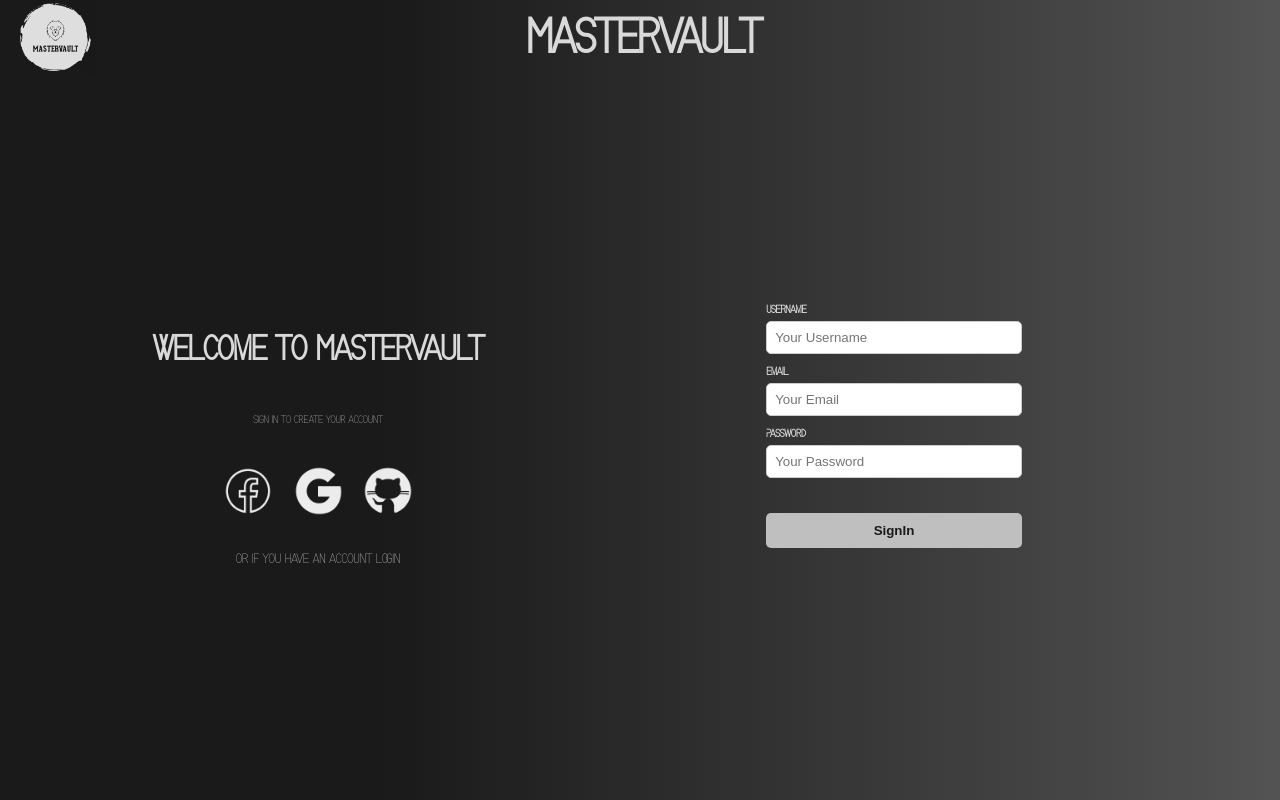
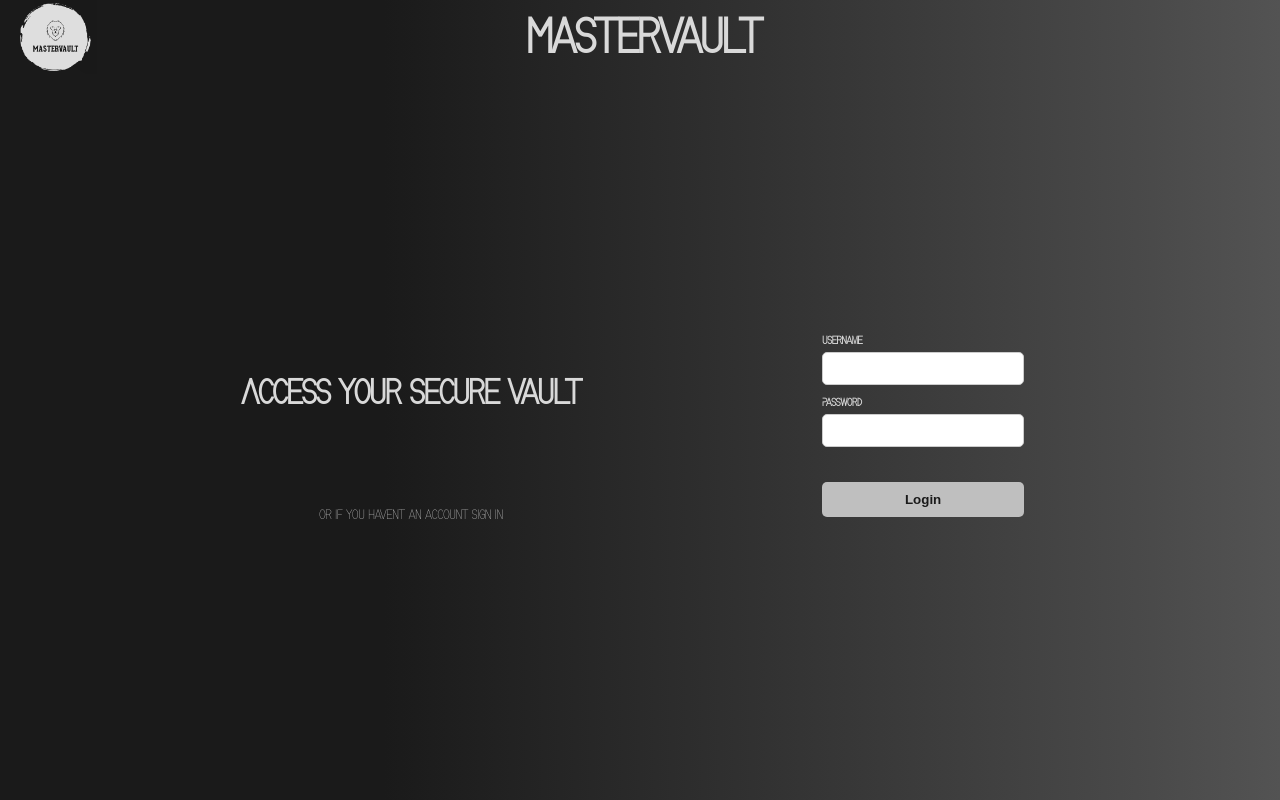
Before and after one commit to Max1mus5/MasterVault, a React (Create React App) app in the folder PWDManager/react_password_components/: page / in a window 1280 px wide. Built offline with nearby package versions, Linux system fonts and the light colour scheme; no server answers; the HTML template or start-up script is replaced by a standard one.

Commit message:
Login View Functional

```diff
--- a/PWDManager/react_password_components/src/App.css
+++ b/PWDManager/react_password_components/src/App.css
@@ -7,3 +7,13 @@
   width: 100%; /* Ocupa todo el ancho disponible */
   background: linear-gradient(90deg, #1A1A1A 30%, #4A4A4A 90%, #535353 100%);
 }
+
+.Login{
+  display: flex;
+  flex-direction: column;
+  align-items: center;
+  justify-content: center;
+  height: 100vh; /* Ocupa toda la altura de la pantalla */
+  width: 100%; /* Ocupa todo el ancho disponible */
+  background: linear-gradient(90deg, #1A1A1A 30%, #4A4A4A 90%, #535353 100%);
+}
--- a/PWDManager/react_password_components/src/App.js
+++ b/PWDManager/react_password_components/src/App.js
@@ -2,13 +2,17 @@ import React,{useState, useEffect} from 'react';//react hooks, useState and useE
 import api from './API'
 import './App.css';
 import Signin from './components/Signin';
-
+import Login from './components/Login';
+/*
+<div className="Signin">
+      <Signin url={api}/>
+      </div>
+    */
 const App = ()=>{
   return(
-    <div className="Signin">
-      <Signin url={api}/>
+    <div className='Login'>
+      <Login url={api}/>
     </div>
-
   )
 
 }
--- /dev/null
+++ b/PWDManager/react_password_components/src/components/Login.jsx
@@ -0,0 +1,110 @@
+import React, { useState } from 'react';
+import '../components_css/Login.css'; // Importa tus estilos CSS
+import logo from '../img/LOGO.png'
+
+
+const Login = (url) => {
+  url = url.url;
+  const [formData, setFormData] = useState({
+    username: '',
+    password: ''
+  });
+
+  const [successMessage, setSuccessMessage] = useState('');
+  const [errorMessage, setErrorMessage] = useState('');
+
+  const showMessageSuccess = (message, duration = 5000) => {
+    setSuccessMessage(message);
+    setTimeout(() => {
+      setSuccessMessage('');
+    }, duration);
+  };
+
+  const showMessageError = (message, duration = 5000) => {
+    setErrorMessage(message);
+    setTimeout(() => {
+      setErrorMessage('');
+    }, duration);
+  };
+
+  const handleInputChange = (event)=>{
+    const value =event.target.value;
+    setFormData({
+      ...formData,
+      [event.target.name]:value,
+    });}
+
+  const handleFormSubmit = async (event) => {
+    event.preventDefault();
+    console.log('form data:', formData);
+
+    try {
+      const response = await fetch('http://127.0.0.1:8080/auth/login/', {
+        method: 'POST',
+        headers: {
+          'Content-Type': 'application/json'
+        },
+        body: JSON.stringify(formData)
+      });
+
+      if (response.ok) {
+        showMessageSuccess('Login Successfull 😎');
+
+        // Guardar el token en el caché de la sesión
+        const data = await response.json();
+        const token = data.token;
+        sessionStorage.setItem('token', token);
+        // Redirigir al usuario a otra página si es necesario
+        // window.location.href = '/dashboard'; // Por ejemplo, redirige a la página de dashboard
+      } else {
+        // Error en el inicio de sesión
+        const data = await response.json();
+        showMessageError(data.message || 'Login Error 💀');
+      }
+    } catch (error) {
+      console.error('LOGIN ERROR:', error);
+      showMessageError('Login Error 💀');
+    }
+  };
+
+
+
+
+  return (
+    <div className="login_container">
+      <nav className='login_navbar'>
+        <div className='logo_image'>
+          <img src={logo} alt='logo' />
+
+        </div>
+        <div className='title'>
+         <h1 id='main_title'>MasterVault</h1>
+        </div>
+      </nav>
+      <div className='login_welcome_form'>
+
+        <div className='welcome_login'>
+          <h2>Access Your Secure Vault</h2>
+          <p></p>
+
+
+          <p id='login_signin_mesagge'>Or if you havent an account <a href={''}>SIGN IN</a></p>
+        </div>
+
+      <form onSubmit={handleFormSubmit}>
+        <div className="login-form-group">
+          <label htmlFor="username">Username</label>
+          <input type="text" name="username" id="username" value={formData.username} onChange={handleInputChange} />
+          <label htmlFor="password">Password</label>
+          <input type="password" name="password" id="password" value={formData.password} onChange={handleInputChange} />
+          <button type="submit" className="login_button">Login</button>
+        </div>
+      </form>
+      {successMessage && <div className="message-container_successful">{successMessage}</div>}
+      {errorMessage && <div className="message-container_error">{errorMessage}</div>}
+      </div>
+    </div>
+  );
+};
+
+export default Login;
--- a/PWDManager/react_password_components/src/components/Signin.jsx
+++ b/PWDManager/react_password_components/src/components/Signin.jsx
@@ -15,6 +15,30 @@ const Signin = (url) => {
     password:''
   });
 
+  const [successMessage, setSuccessMessage] = useState('');
+  const [errorMessage, setErrorMessage] = useState('');
+
+  const showMessageSuccess = (message, duration = 5000) => {
+    setSuccessMessage(message);
+    setTimeout(() => {
+      setSuccessMessage('');
+    }, duration);
+  };
+
+  const showMessageError = (message, duration = 5000) => {
+    setErrorMessage(message);
+    setTimeout(() => {
+      setErrorMessage('');
+    }, duration);
+  };
+
+  const handleInputChange = (event)=>{
+    const value =event.target.value;
+    setFormData({
+      ...formData,
+      [event.target.name]:value,
+    });}
+
   const fetchUsers = async () => {
     try {
       const result = await url.get('/users/get/');
@@ -30,33 +54,6 @@ const Signin = (url) => {
     },1);
   },[]);
 
-  const handleInputChange = (event)=>{
-    const value =event.target.value;
-    setFormData({
-      ...formData,
-      [event.target.name]:value,
-    });}
-
-  const [successMessage, setSuccessMessage] = useState('');
-  const [errorMessage, setErrorMessage] = useState('');
-
-
-  const showMessageSuccess = (message, duration = 5000) => {
-    setSuccessMessage(message);
-    setTimeout(() => {
-      setSuccessMessage('');
-    }, duration);
-  };
-
-  const showMessageError = (message, duration = 5000) => {
-    setErrorMessage(message);
-    setTimeout(() => {
-      setErrorMessage('');
-    }, duration);
-  };
-
-
-
     const handleFormSubmit = async (event) => {
       event.preventDefault();
       console.log('form data:', formData);
@@ -69,10 +66,10 @@ const Signin = (url) => {
           email: '',
           password: ''
         });
-        showMessageSuccess('¡User Created Successfully! 😎');
+        showMessageSuccess('User Created Successfully 😎');
       } catch (error) {
         console.error('ERROR AL CREAR USUARIO:', error);
-        showMessageError('¡User Create Error! 💀');
+        showMessageError('User Create Error 💀');
       }
     };
 
--- /dev/null
+++ b/PWDManager/react_password_components/src/components_css/Login.css
@@ -0,0 +1,185 @@
+.login_container{
+  display: flex;
+  flex-direction: column;
+  align-items: flex-start ;
+  justify-content: center;
+  width: 100%;
+  height: 100%;
+}
+
+.login_navbar{
+  width: 100%;
+  height: 70px;
+  display:flex;
+  flex-direction: row;
+  justify-content: space-between;
+  color: #FFFFFF;
+  width: 100%;
+}
+
+.logo_image{
+  display: flex;
+  flex-direction: column;
+  align-items: center;
+  justify-content: center;
+}
+.login_navbar img{
+  height: 110%;
+  width: auto;
+  margin: 10px;
+  /* quitar color balcno de la imagen */
+  filter:invert(92.7%);
+}
+
+.title{
+  display: flex;
+  flex-direction: column;
+  align-items: center;
+  justify-content: center;
+  flex-grow: 1;
+  margin-right: 0px;
+}
+
+#main_title{
+  font-size: 70px;
+  color: #D9D9D9;
+  padding-right: 100px;
+}
+
+.login_welcome_form{
+  display: flex;
+  flex-direction: row;
+  justify-content: space-between;
+  align-items: center;
+  width: 80%;
+  flex-grow: 1;
+
+
+}
+
+.welcome_login{
+  display: flex;
+  flex-direction: column;
+  align-items: center;
+  justify-content: center;
+  width: 100%;
+  color:#D9D9D9;
+}
+
+.welcome_login h2{
+  font-size: 50px;
+}
+.welcome_login p{
+  margin-top: 0px;
+  margin-bottom: 30px;
+}
+
+.login_ICONS img{
+  position: relative;
+  bottom: 0px;
+  height: 50px;
+  width: auto;
+  margin: 10px;
+  filter:invert(92.7%);
+  transition: all 0.3s ease-in-out;
+}
+
+.login_ICONS img:hover{
+  filter:invert(50%);
+  height: 60px;
+  width: auto;
+  box-shadow: 0px 0px 10px 0px #D9D9D9;
+  border-radius: 100%;
+}
+
+#login_signin_mesagge{
+  font-size: 20px;
+  color: #D9D9D9;
+  margin: 20px;
+  bottom: 0;
+}
+#login_signin_mesagge a{
+  color: #D9D9D9;
+  text-decoration: none;
+  transition: 0.3s ease;
+}
+#login_signin_mesagge a:hover{
+  color: #D9D9D9;
+  text-decoration: underline;
+  margin-left: 5px;
+  font-size: 25px;
+}
+
+.form_login{
+  display: flex;
+  flex-direction: column;
+  align-items: center;
+  justify-content: center;
+  width: 100%;
+  margin: 60px;
+  flex-grow: 1;
+}
+
+.login-form-group {
+  margin-bottom: 20px;
+
+}
+
+.login-form-group label {
+  display: block;
+  margin-bottom: 5px;
+  font-weight: bold;
+  color: #D9D9D9;
+}
+
+.login-form-group input[type='text'],
+.login-form-group input[type='email'],
+.login-form-group input[type='password'] {
+  width: 100%;
+  padding: 8px;
+  margin-bottom: 10px;
+  border: 1px solid #ccc;
+  border-radius: 5px;
+  box-sizing: border-box;
+}
+
+.login-form-group button.login_button {
+  margin-top: 25px;
+  width: 100%;
+  padding: 10px;
+  background-color: #BFBFBF;
+  color:#1A1A1A;
+  font-weight: bold;
+  border: none;
+  border-radius: 5px;
+  cursor: pointer;
+  transition: all 0.1s ease-in-out;
+}
+
+.login-form-group button.login_button:hover {
+  background-color: #8A8A8A;
+}
+
+
+.message-container_successful{
+  position: fixed;
+  top: 20px;
+  left: 50%;
+  transform: translateX(-50%);
+  background-color: green;
+  color: #fff;
+  padding: 10px;
+  border-radius: 5px;
+  z-index: 9999;
+}
+.message-container_error{
+  position: fixed;
+  top: 20px;
+  left: 50%;
+  transform: translateX(-50%);
+  background-color: rgb(139, 8, 8);
+  color: #fff;
+  padding: 10px;
+  border-radius: 5px;
+  z-index: 9999;
+}
```
